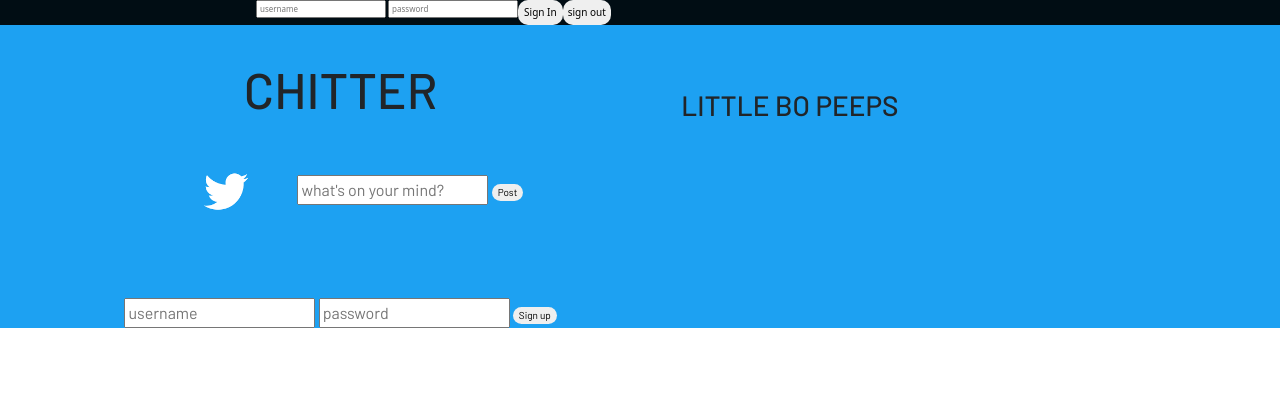
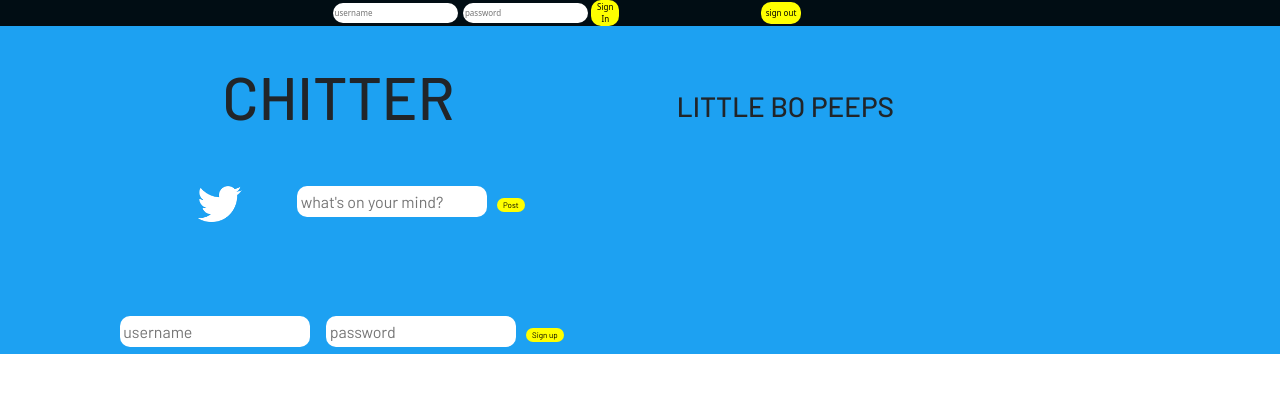
Before and after one commit to makersacademy/frontend-api-challenge, a PHP site: page / in a window 1280 px wide. Shown: the top 393 px of the page. Run offline with PHP 8.4, Linux system fonts and the light colour scheme.

Commit message:
tried and tried but at some point you've got to say hey. lets go get ice cream

```diff
--- a/index.html
+++ b/index.html
@@ -13,13 +13,16 @@
      <body>
       <nav>
         <div id="sign-in">
-          <div>
+          <div class="three-part-sign-in">
             <input id="username-input" type="text" placeholder="username">
             <input id="password-input" type="password" placeholder="password">
+            <button id="submit-user-button">Sign In</button>
+          </div>
+          <div class="sign-in-buttons">
+
+            <button id="sign-out-button">sign out</button>
           </div>
 
-            <button id="submit-user-button">Sign In</button>
-            <button id="sign-out-button">sign out</button>
           <div id="user-name"></div>
         </div>
 
--- a/style.css
+++ b/style.css
@@ -23,7 +23,12 @@ nav {
   font-size: 8px;
   background-color: #010d14;
 }
-
+input {
+  border-radius: 10px;
+  border: none;
+  padding: 0.5%;
+  margin: 1%;
+}
 .info {
   display: flex;
   gap: 5px;
@@ -33,7 +38,8 @@ nav {
 button {
   border: none;
   border-radius: 10px;
-  font-size: 10px;
+  font-size: 8px;
+  background-color: yellow;
 }
 #sign-out-button {
   border: none;
@@ -52,13 +58,17 @@ img {
 }
 h1 {
   margin: 5%;
-  font-size: 50px;
+  font-size: 60px;
 }
 #intro {
   text-align: center;
 }
 .posts {
   text-align: left;
+  border: 1px solid black;
+  margin: 2%;
+  border-radius: 5px;
+  padding: 2%
 }
 #sign-up {
   display: block;
@@ -76,3 +86,12 @@ h1 {
   margin: auto;
   font-size: 8px;
 }
+.sign-in-buttons {
+  display: flex;
+  margin: auto;
+}
+.three-part-sign-in {
+  display: flex;
+  margin: auto;
+  justify-content: auto;
+}
```
